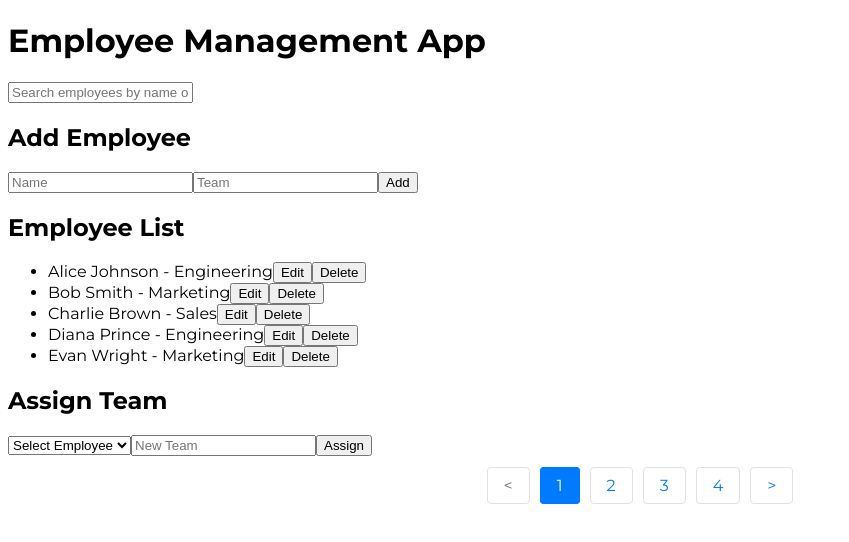
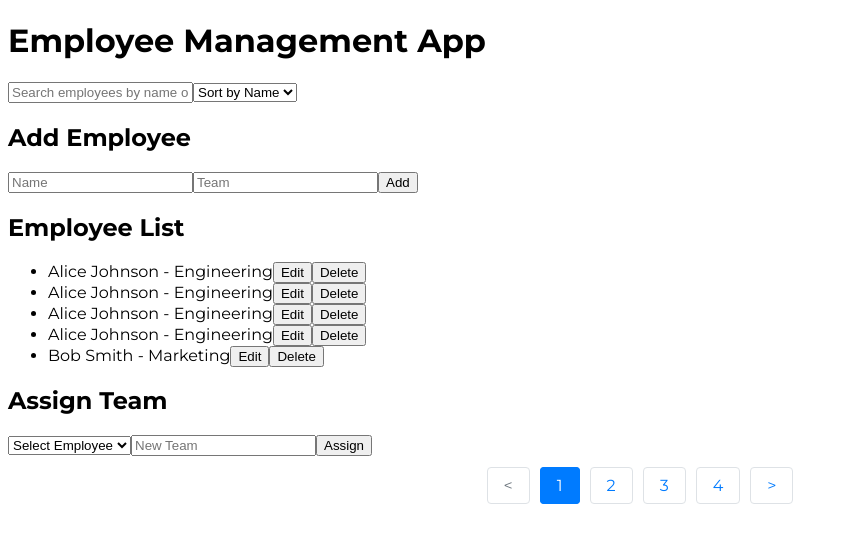
Before and after one commit to SinghAstra/UnderstandX, a React (Create React App) app in the folder client/: page / in a window 1280 px wide. Shown: the top 542 px of the page, without its empty margins (0-849 px from the left). Built offline with nearby package versions, Linux system fonts and the light colour scheme; a web font is replaced by a local one.

Commit message:
Sort Employees

```diff
--- a/client/src/App.js
+++ b/client/src/App.js
@@ -10,6 +10,7 @@ function App() {
   const [employees, setEmployees] = useState(employeeData);
   const [editingEmployee, setEditingEmployee] = useState(null);
   const [searchTerm, setSearchTerm] = useState("");
+  const [sortType, setSortType] = useState("name");
 
   const [currentPage, setCurrentPage] = useState(0);
   const employeesPerPage = 5;
@@ -46,11 +47,18 @@ function App() {
     setEditingEmployee(null);
   };
 
-  const filteredEmployees = employees.filter(
-    (employee) =>
-      employee.name.toLowerCase().includes(searchTerm.toLowerCase()) ||
-      employee.team.toLowerCase().includes(searchTerm.toLowerCase())
-  );
+  const filteredEmployees = employees
+    .filter(
+      (employee) =>
+        employee.name.toLowerCase().includes(searchTerm.toLowerCase()) ||
+        employee.team.toLowerCase().includes(searchTerm.toLowerCase())
+    )
+    .sort((a, b) => {
+      if (sortType === "name") {
+        return a.name.localeCompare(b.name);
+      }
+      return a.team.localeCompare(b.team);
+    });
 
   const pageCount = Math.ceil(filteredEmployees.length / employeesPerPage);
 
@@ -73,6 +81,10 @@ function App() {
               setSearchTerm(e.target.value);
             }}
           />
+          <select onChange={(e) => setSortType(e.target.value)}>
+            <option value="name">Sort by Name</option>
+            <option value="team">Sort by Team</option>
+          </select>
           <AddEmployee onAdd={addEmployee} />
           <EmployeeList
             employees={filteredEmployees.slice(
```
